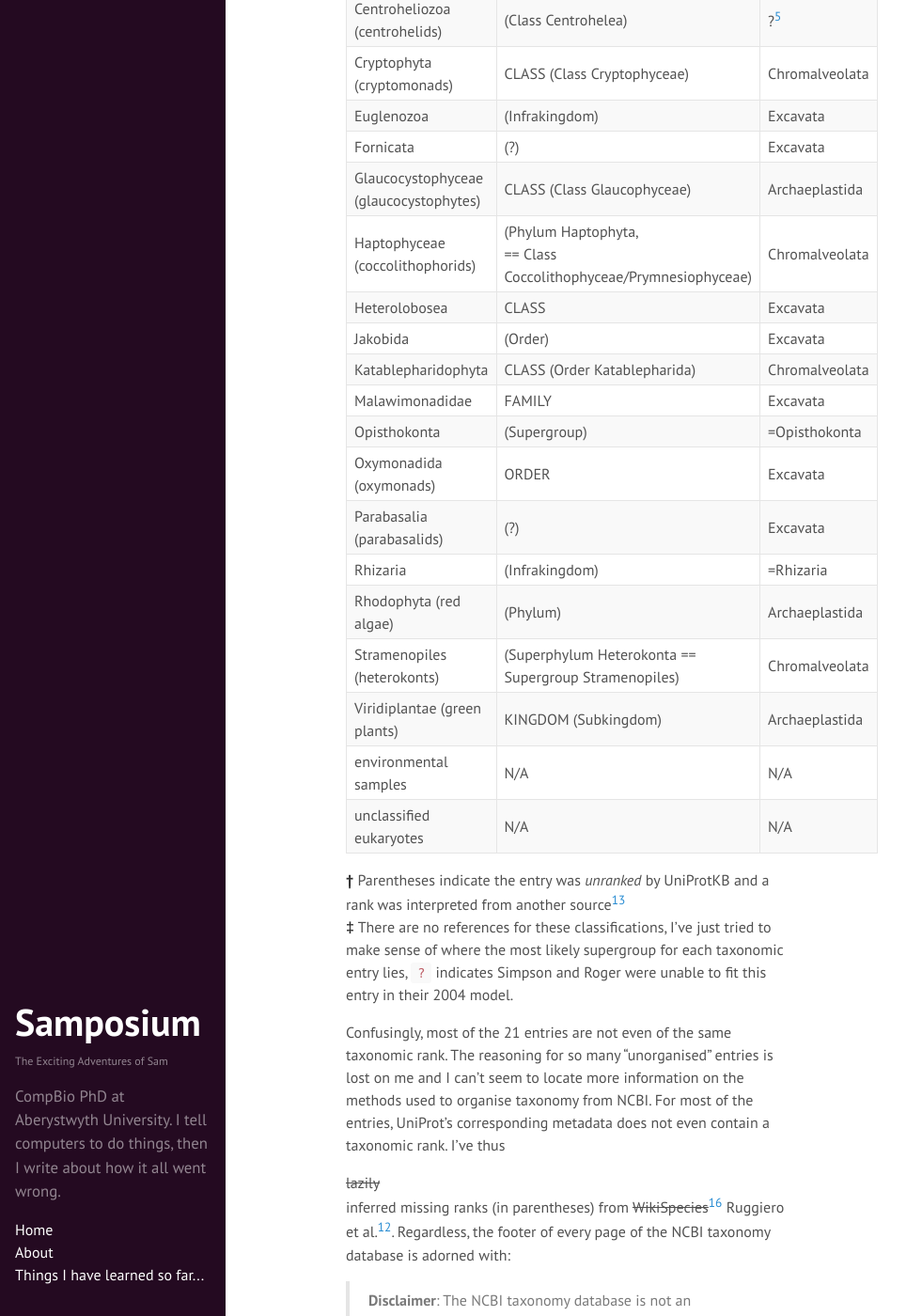
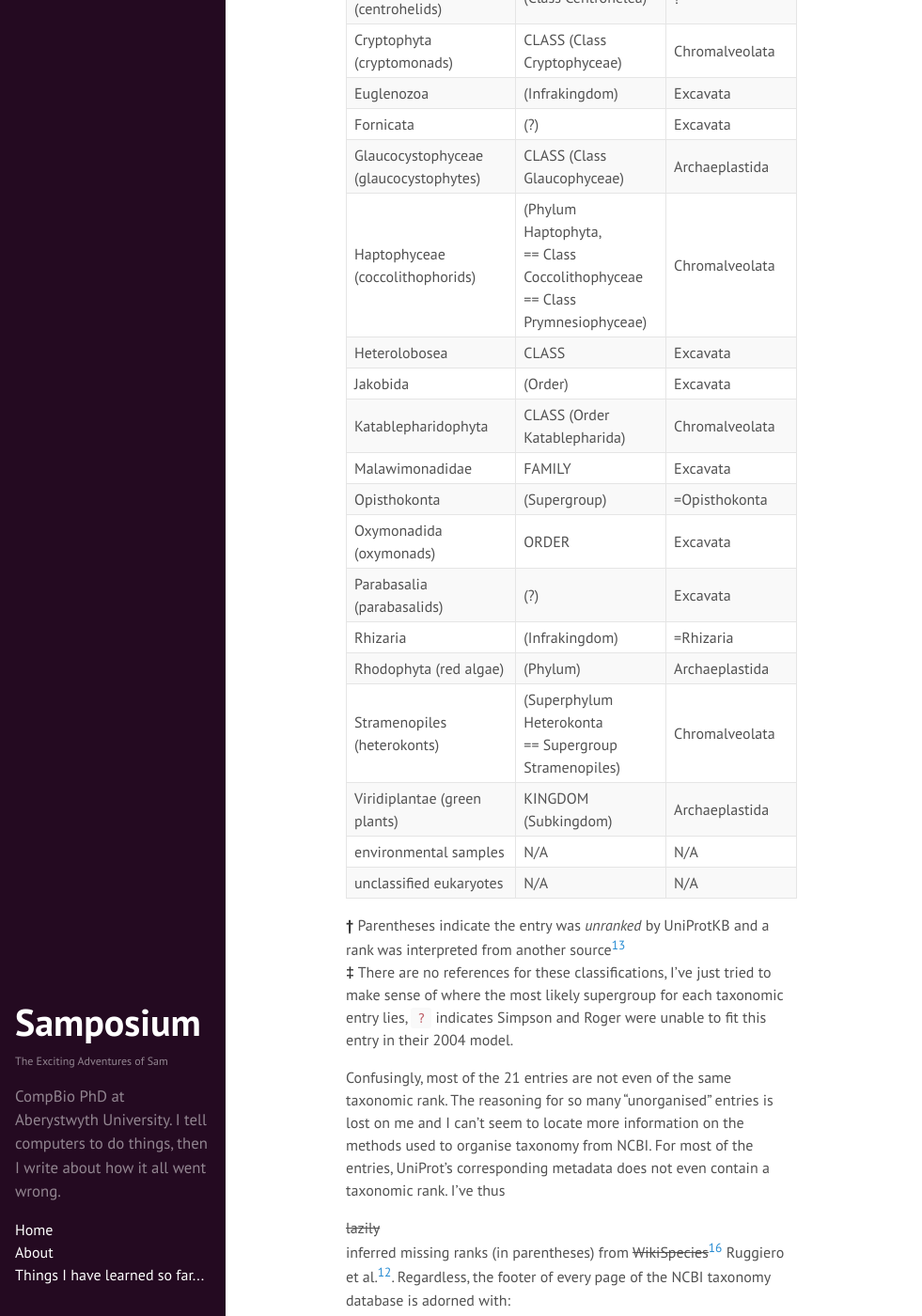
Before and after one commit to SamStudio8/samstudio8.github.io.off, a Jekyll site: the page built from _posts/2015-05-18-playing-phylogenetic-hide-seek.md, in a window 1280 px wide and 1400 px high, scrolled down 13122 px. Shown: the whole window at 94% size, without its empty margins (0-981 px from the left). Built offline with Jekyll 4.4.1, drawn with Linux system fonts in a browser that asks for light colours; Markdown is read by kramdown in place of the engine named in the settings.

Commit message:
Update 2015-05-18-playing-phylogenetic-hide-seek.md

```diff
--- a/_posts/2015-05-18-playing-phylogenetic-hide-seek.md
+++ b/_posts/2015-05-18-playing-phylogenetic-hide-seek.md
@@ -300,7 +300,7 @@ entries beneath the Eukaryota <strike>domain</strike> <strike>superkingdom</stri
 | Euglenozoa | (Infrakingdom) | Excavata |
 | Fornicata | (?) | Excavata |
 | Glaucocystophyceae (glaucocystophytes) | CLASS (Class Glaucophyceae) | Archaeplastida |
-| Haptophyceae (coccolithophorids) | (Phylum Haptophyta,<br/>== Class Coccolithophyceae/Prymnesiophyceae) | Chromalveolata |
+| Haptophyceae (coccolithophorids) | (Phylum Haptophyta,<br/>== Class Coccolithophyceae<br/>== Class Prymnesiophyceae) | Chromalveolata |
 | Heterolobosea | CLASS | Excavata |
 | Jakobida | (Order) | Excavata |
 | Katablepharidophyta | CLASS (Order Katablepharida) | Chromalveolata |
@@ -310,7 +310,7 @@ entries beneath the Eukaryota <strike>domain</strike> <strike>superkingdom</stri
 | Parabasalia (parabasalids) | (?) | Excavata |
 | Rhizaria | (Infrakingdom) | =Rhizaria |
 | Rhodophyta (red algae) | (Phylum) | Archaeplastida |
-| Stramenopiles (heterokonts) | (Superphylum Heterokonta == Supergroup Stramenopiles) | Chromalveolata |
+| Stramenopiles (heterokonts) | (Superphylum Heterokonta<br/>== Supergroup Stramenopiles) | Chromalveolata |
 | Viridiplantae (green plants) | KINGDOM (Subkingdom) | Archaeplastida |
 | environmental samples | N/A | N/A |
 | unclassified eukaryotes | N/A | N/A |
```
